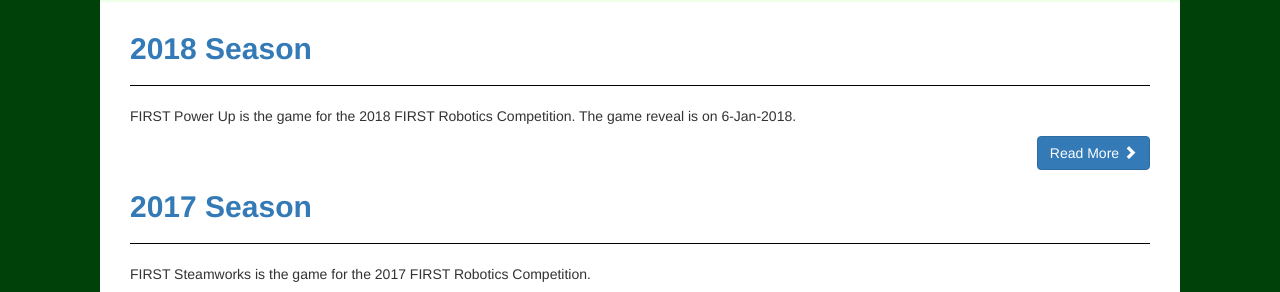
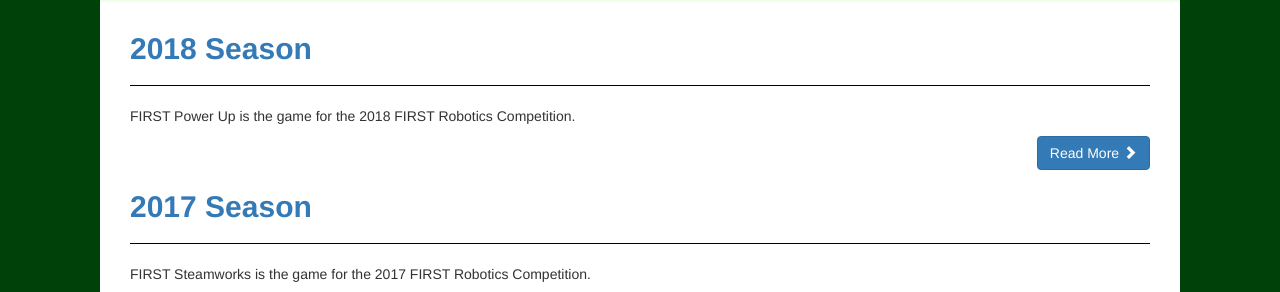
Before and after one commit to PioNerds4506/PioNerds4506.github.io, a Jekyll site: the page built from firstrobotics.html, in a window 1280 px wide. Shown: the part 338-630 px from the top of the page. Built offline with Jekyll 4.4.1, drawn with Linux system fonts in a browser that asks for light colours; nearby versions of some CDN libraries.

Commit message:
Updated FRC main page.

```diff
--- a/firstrobotics.html
+++ b/firstrobotics.html
@@ -6,7 +6,7 @@
   <div class="robotdesciption" id="2018frc">
     <h2><a href="/firstrobotics/frc2018.html">2018 Season</a></h2>
     <hr>
-    <p>FIRST Power Up is the game for the 2018 FIRST Robotics Competition. The game reveal is on 6-Jan-2018.</p>
+    <p>FIRST Power Up is the game for the 2018 FIRST Robotics Competition.</p>
     <div class="readMore">
       <a class="btn btn-primary btnReadMore" href="/firstrobotics/frc2018.html">Read More <span class="glyphicon glyphicon-chevron-right"></span></a>
     </div>
```
